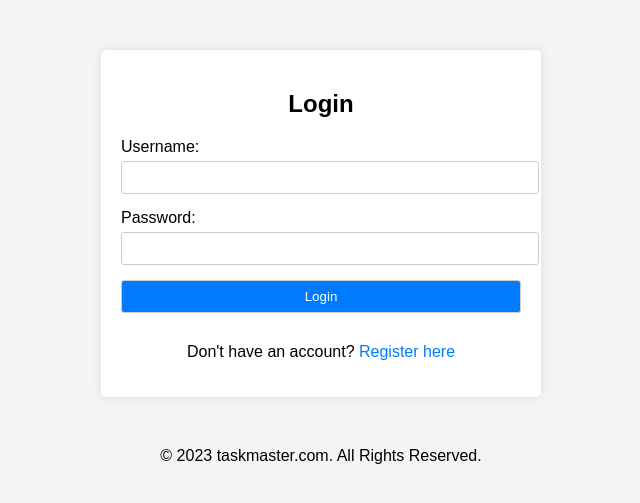
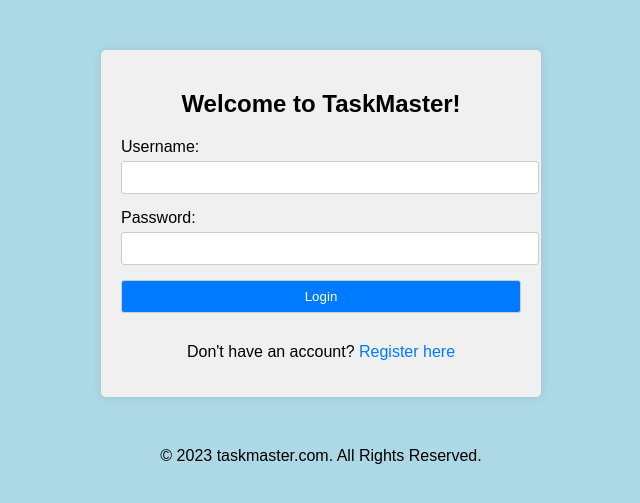
Before and after one commit to Lunarking030/taskmaster, a PHP site: page /login.php in a window 1280 px wide. Shown: the top 503 px of the page, without its empty margins (319-959 px from the left). Run offline with PHP 8.4, Linux system fonts and the light colour scheme.

Commit message:
added background color
all of the display pages now have different colors.

```diff
--- a/account_settings.php
+++ b/account_settings.php
@@ -26,8 +26,10 @@ if(isset($_SESSION['username'])) {
     <style>
         /* CSS for Account Settings Page */
         body {
+            font-family: Arial, sans-serif;
+            background-color:  #49a8e9;
             margin: 0;
-            font-family: Arial, sans-serif;
+            padding: 0;
         }
 
         ul {
@@ -78,6 +80,7 @@ if(isset($_SESSION['username'])) {
             display: inline-block;
             border: 1px solid #ccc;
             box-sizing: border-box;
+            background-color: #f0f0f0;
         }
 
         /* CSS for Account Settings Page */
--- a/dashboard.php
+++ b/dashboard.php
@@ -29,8 +29,10 @@ if (isset($_POST['logout'])) {
     <style>
         /* CSS for Home Page */
         body {
+            font-family: Arial, sans-serif;
+            background-color:  #49a8e9; /* Change this color to the desired background color */
             margin: 0;
-            font-family: Arial, sans-serif;
+            padding: 0;
         }
 
         ul {
--- a/events.php
+++ b/events.php
@@ -10,8 +10,10 @@ session_start();
     <style>
         /* CSS for Events Page */
         body {
+            font-family: Arial, sans-serif;
+            background-color:  #49a8e9; /* Change this color to the desired background color */
             margin: 0;
-            font-family: Arial, sans-serif;
+            padding: 0;
         }
 
         ul {
@@ -74,6 +76,7 @@ session_start();
             display: inline-block;
             border: 1px solid #ccc;
             box-sizing: border-box;
+            background-color: #f0f0f0;
         }
 
         /* CSS */
--- a/login.php
+++ b/login.php
@@ -6,16 +6,17 @@
         /* Basic CSS for login form */
         body {
             font-family: Arial, sans-serif;
-            background-color: #f4f4f4;
+            background-color: #ADD8E6; /* Change this color to the desired background color */
             margin: 0;
             padding: 0;
         }
+
         .registration-container {
             width: 400px;
             margin: 50px auto;
             padding: 20px;
             border-radius: 5px;
-            background-color: #fff;
+            background-color: #f0f0f0;
             box-shadow: 0 0 10px rgba(0, 0, 0, 0.1);
         }
         h2 {
@@ -58,7 +59,7 @@
 </head>
 <body>
     <div class="registration-container">
-        <h2>Login</h2>
+        <h2>Welcome to TaskMaster!</h2>
         <form action="login_process.php" method="post">
             <label for="username">Username:</label>
             <input type="text" id="username" name="username" required><br>
--- a/registration_form.php
+++ b/registration_form.php
@@ -6,16 +6,17 @@
      /* Basic CSS for registration form */
      body {
             font-family: Arial, sans-serif;
-            background-color: #f4f4f4;
+            background-color: #ADD8E6; /* light blue color for background */
             margin: 0;
             padding: 0;
         }
+
         .registration-container {
             width: 400px;
             margin: 50px auto;
             padding: 20px;
             border-radius: 5px;
-            background-color: #fff;
+            background-color: #f0f0f0; /* light grey color for background */
             box-shadow: 0 0 10px rgba(0, 0, 0, 0.1);
         }
         h2 {
--- a/tasks.php
+++ b/tasks.php
@@ -36,8 +36,10 @@ if (!$result) {
     <style>
         /* CSS for Tasks Page */
         body {
+            font-family: Arial, sans-serif;
+            background-color:  #49a8e9;
             margin: 0;
-            font-family: Arial, sans-serif;
+            padding: 0;
         }
 
         ul {
@@ -101,6 +103,7 @@ if (!$result) {
             display: inline-block;
             border: 1px solid #ccc;
             box-sizing: border-box;
+            background-color: #f0f0f0;
         }
     </style>
 </head>
```
Also changed, not shown: calendar.php (+6 -1 lines), index.php (+7 -42 lines), uploads/profilesprofile_image_1701114320.jpg (deleted).
